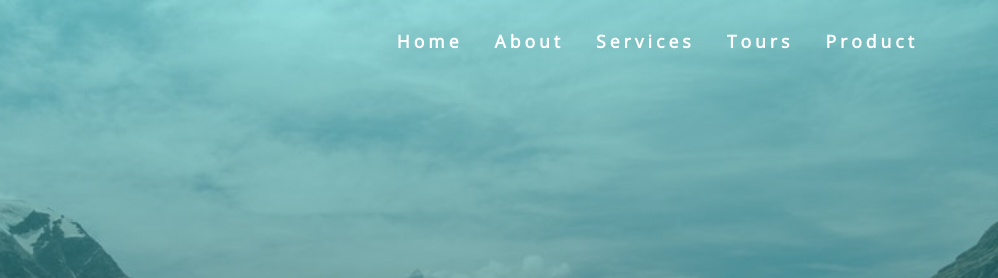
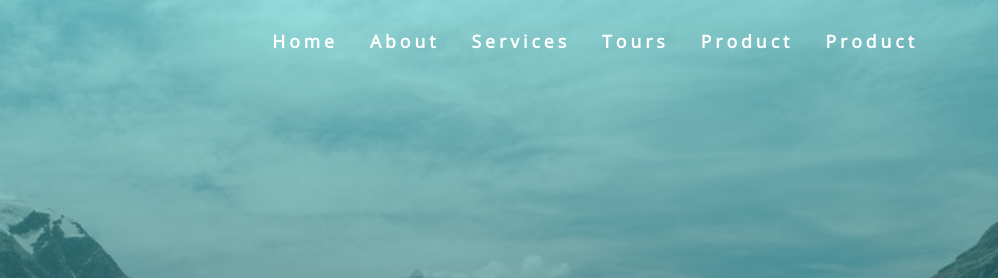
Before and after one commit to PeiJun2402/mindscrollpage, a plain HTML site: page index.html in a window 1280 px wide. Shown: the top 278 px of the page, 282-1280 px from the left. Drawn offline with nearby package versions, Linux system fonts and the light colour scheme.

Commit message:
savs again

```diff
--- a/index.html
+++ b/index.html
@@ -34,6 +34,9 @@
               </li>
               <li>
                 <a data-page="tours" class="scroll-link">tours</a>
+              </li>
+              <li>
+                <a data-page="product"  href="/product.html">product</a>
               </li>
               <li>
                 <a data-page="product"  href="/product.html">product</a>
```
